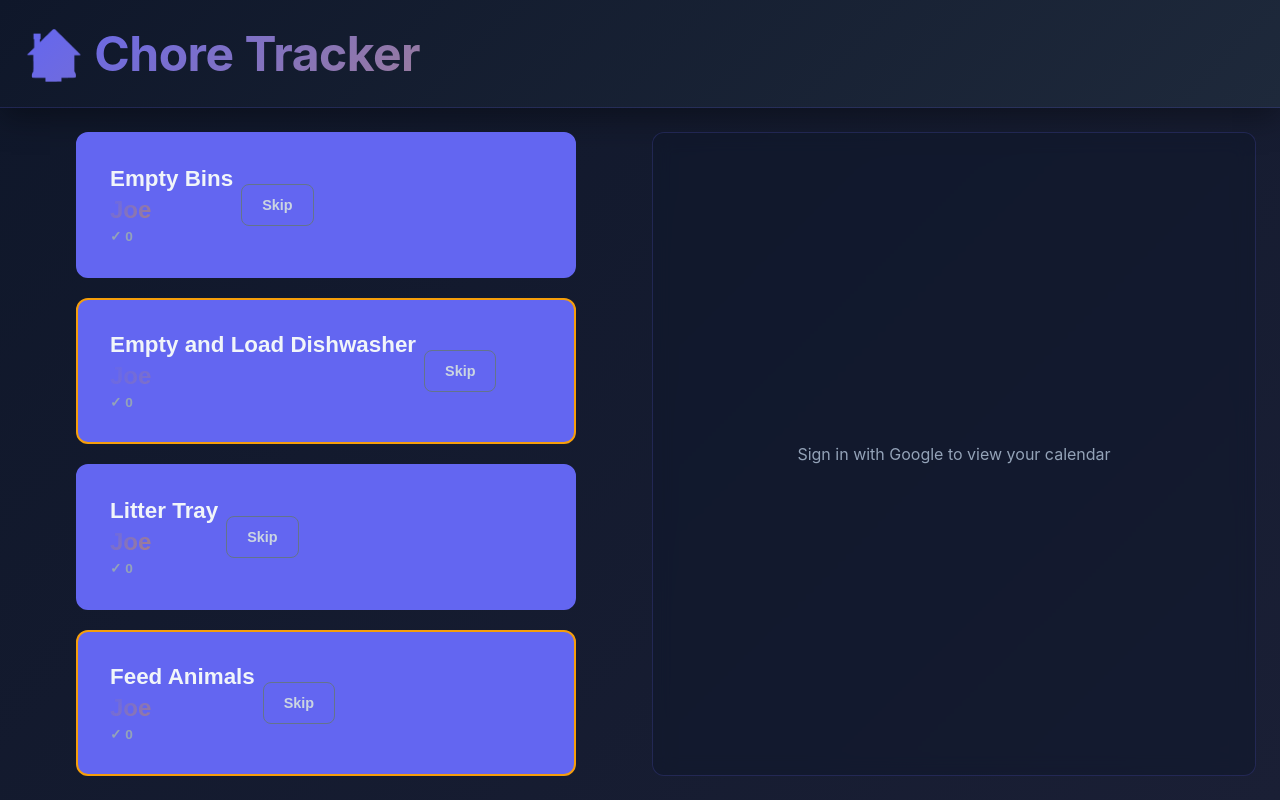
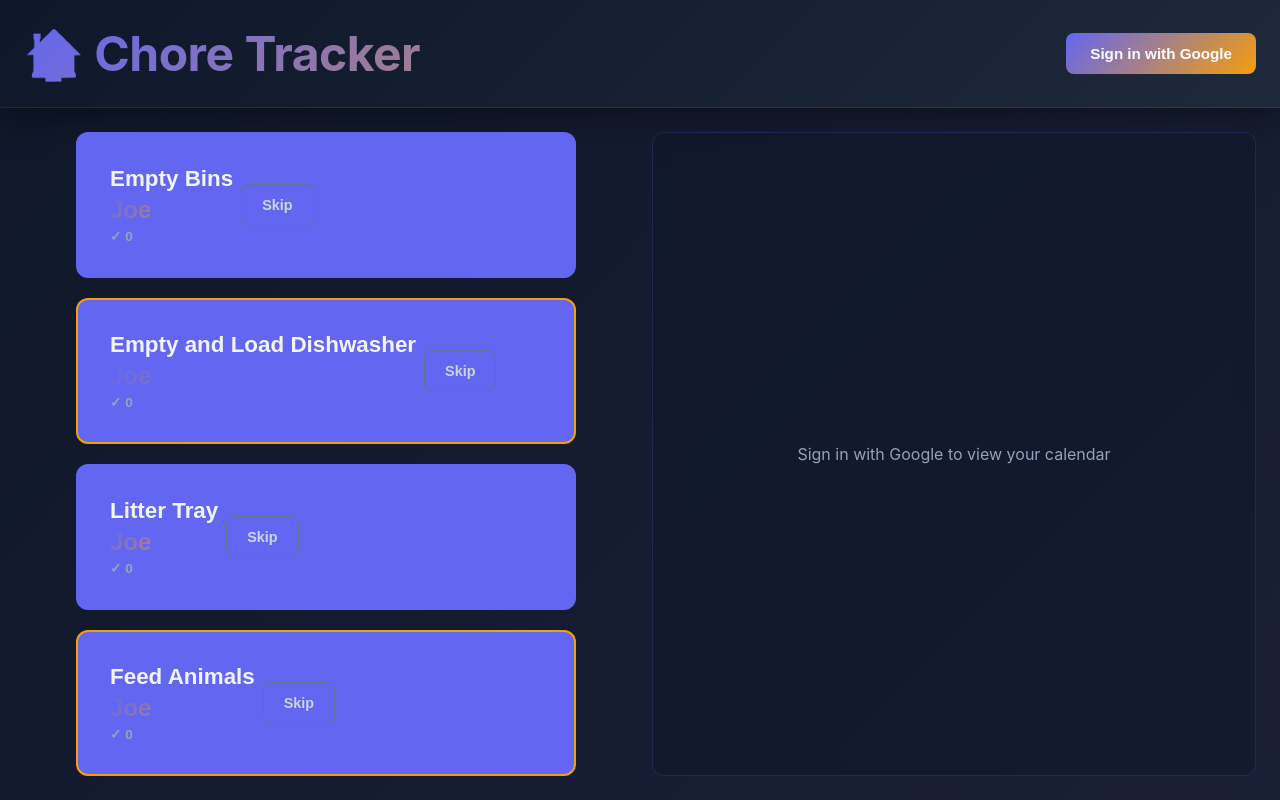
Before and after one commit to jparr93/pers_job_app_tracker_New, a React (Vite) app in the folder client/: page / in a window 1280 px wide. Built offline with nearby package versions, Linux system fonts and the light colour scheme.

Commit message:
Update GoogleSignIn.jsx

```diff
--- a/client/src/components/GoogleSignIn.jsx
+++ b/client/src/components/GoogleSignIn.jsx
@@ -1,26 +1,42 @@
 import { useState } from 'react';
-import { GoogleLogin } from '@react-oauth/google';
-import { jwtDecode } from 'jwt-decode';
+import { useGoogleLogin } from '@react-oauth/google';
 
 export default function GoogleSignIn({ user, onUserChange }) {
   const [error, setError] = useState(null);
+  const [loading, setLoading] = useState(false);
 
-  const handleSuccess = (credentialResponse) => {
+  const login = useGoogleLogin({
+    onSuccess: async (tokenResponse) => {
       try {
-      const decoded = jwtDecode(credentialResponse.credential);
+        setLoading(true);
+        // Fetch user info with the access token
+        const response = await fetch('https://www.googleapis.com/oauth2/v2/userinfo', {
+          headers: { Authorization: `Bearer ${tokenResponse.access_token}` },
+        });
+
+        const userInfo = await response.json();
+
         const userData = {
-        email: decoded.email,
-        displayName: decoded.name,
-        photoURL: decoded.picture,
-        token: credentialResponse.credential
+          email: userInfo.email,
+          displayName: userInfo.name,
+          photoURL: userInfo.picture,
+          token: tokenResponse.access_token,
         };
+
         setError(null);
         onUserChange(userData);
       } catch (err) {
+        console.error('Error fetching user info:', err);
         setError('Failed to sign in. Please try again.');
-      console.error('Sign-in error:', err);
+      } finally {
+        setLoading(false);
       }
-  };
+    },
+    onError: () => {
+      setError('Login failed');
+    },
+    scope: 'openid profile email https://www.googleapis.com/auth/calendar.readonly',
+  });
 
   const handleSignOut = () => {
     onUserChange(null);
@@ -52,11 +68,13 @@ export default function GoogleSignIn({ user, onUserChange }) {
           </button>
         </div>
       ) : (
-        <GoogleLogin
-          onSuccess={handleSuccess}
-          onError={() => setError('Login failed')}
-          theme="dark"
-        />
+        <button
+          className="signin-btn"
+          onClick={() => login()}
+          disabled={loading}
+        >
+          {loading ? 'Signing in...' : 'Sign in with Google'}
+        </button>
       )}
       {error && <div className="signin-error">{error}</div>}
     </div>
```
Lines whose indentation alone changed are shown as unchanged.
